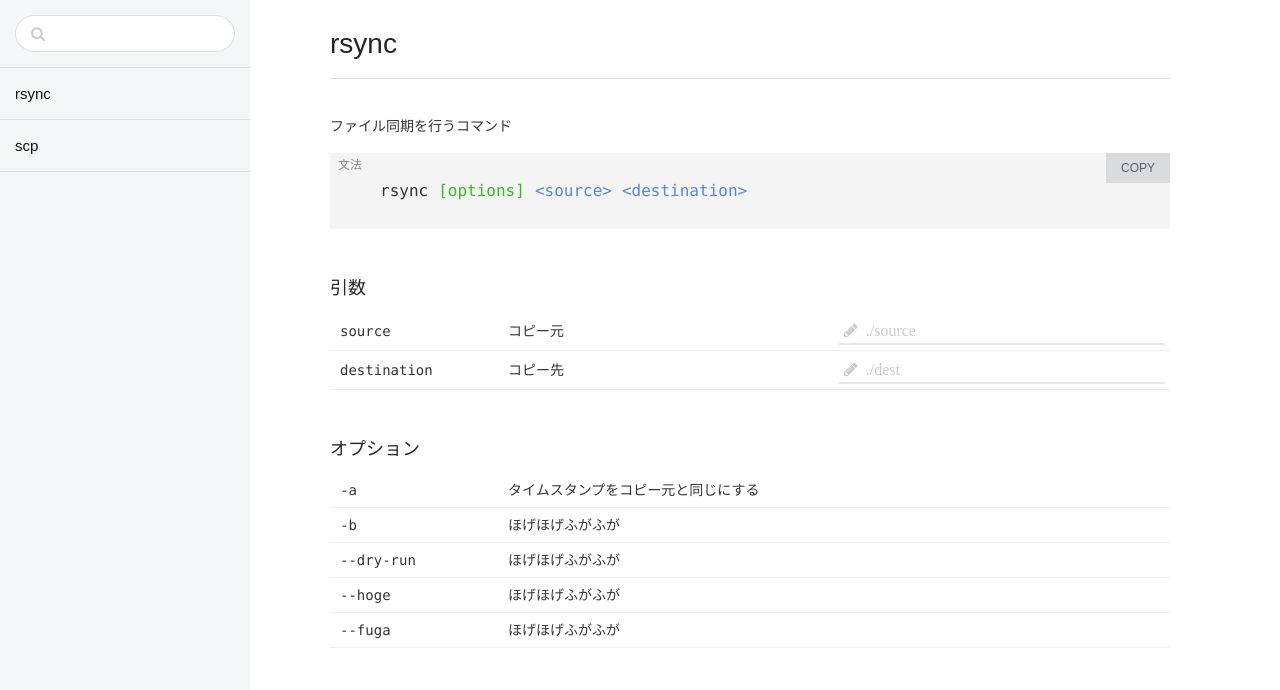
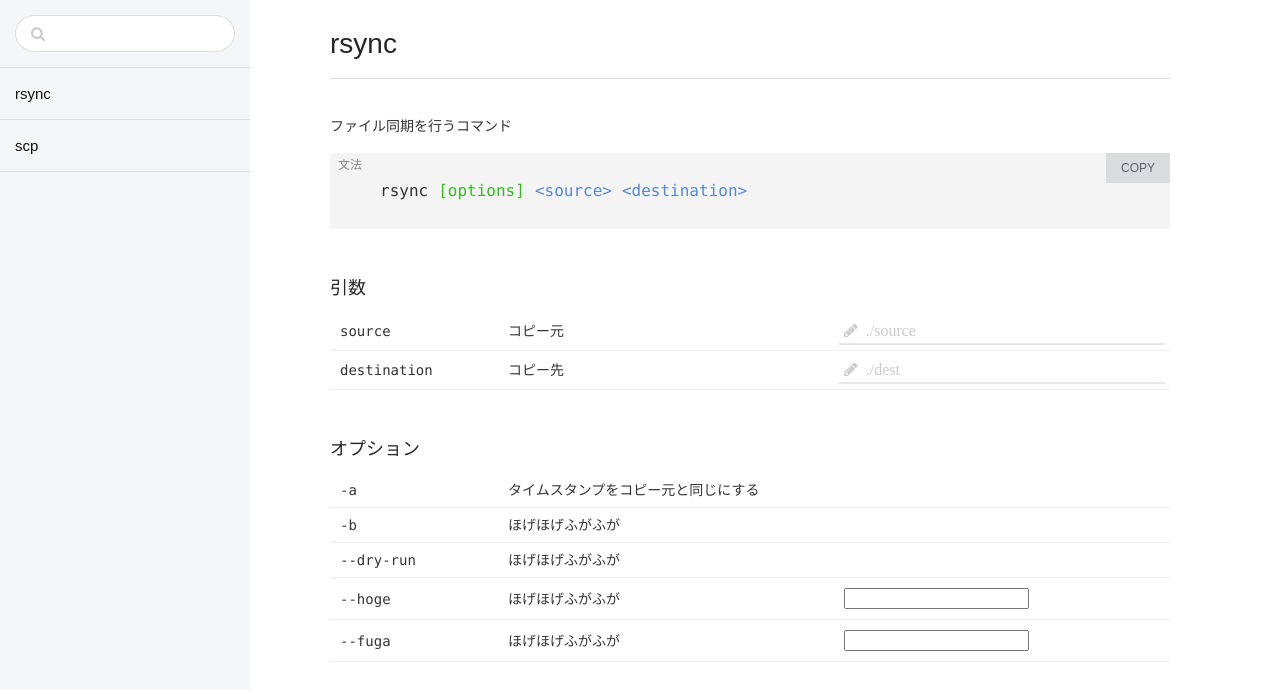
Before and after one commit to hogesuke/linux-command-generator, an Angular app: page /commands/rsync in a window 1280 px wide. Shown: the top 690 px of the page. Built offline with nearby package versions, Linux system fonts and the light colour scheme.

Commit message:
オプションの引数を入力できるように修正

```diff
--- a/src/app/commands/command/command.component.html
+++ b/src/app/commands/command/command.component.html
@@ -36,9 +36,17 @@
     <h3>オプション</h3>
     <table class="option-table">
       <tbody>
-      <tr *ngFor="let option of command.options" (click)="command.optionHolder.push(option)">
-        <td class="option-name monospaced">{{ option.name }}</td>
-        <td>{{ option.description }}</td>
+      <tr *ngFor="let op of command.options" (click)="command.optionHolder.push(op)">
+        <td class="option-name monospaced">{{ op.name }}</td>
+        <td class="option-description"
+            [attr.colspan]="op.argument ? 1 : 2">
+          {{ op.description }}
+        </td>
+        <td class="option-input" *ngIf="op.argument">
+          <input type="text"
+                 [(ngModel)]="op.argument.input"
+                 spellcheck="false">
+        </td>
       </tr>
       </tbody>
     </table>
--- a/src/app/commands/command/command.component.scss
+++ b/src/app/commands/command/command.component.scss
@@ -116,6 +116,12 @@ table {
     .option-name {
       width: 20%;
     }
+    .option-description {
+      width: 40%;
+    }
+    .option-input {
+      width: 40%;
+    }
 
     tr {
       &:hover {
```
